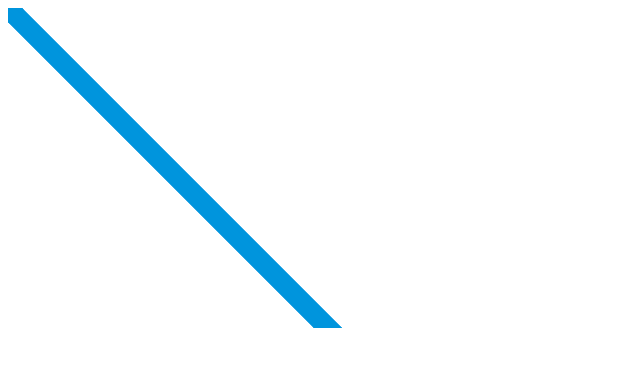
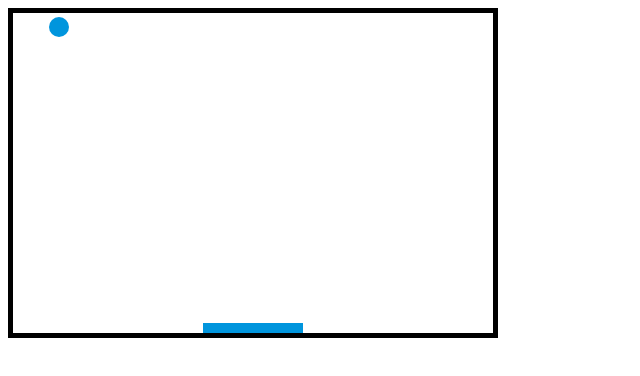
Before and after one commit to InfinityBuddha/HomeToHome, a website with bundled scripts: page index.html in a window 1280 px wide. Shown: the whole page, without its empty margins (0-640 px from the left). Built offline with nearby package versions, Linux system fonts and the light colour scheme.

Commit message:
draw paddle

```diff
--- a/index.html
+++ b/index.html
@@ -4,7 +4,7 @@
 </head>
 <body>
     <div id="root"></div>
-    <canvas id="canvas" width="480" height="320"></canvas>
+    <canvas id="canvas" width="480" height="320" style="border: 5px solid black;"></canvas>
     <script src="main.js"></script>
 </body>
 </html>
--- a/src/index.js
+++ b/src/index.js
@@ -2,33 +2,57 @@
     // Inputs, Commands
     const canvas = document.getElementById('canvas');
     const ctx = canvas.getContext('2d');
+    let dy = 4;
+    let dx = 4;
 
-    let myGame = {
-        counter: 0,
+    let game = {
         stopMain: null,
-        x: 0,
-        y: 0
+        ballRadius: 10,
+        x: 10,
+        y: 10,
+        paddleHeight: 10,
+        paddleWidth: 100
     };
 
-    function update (tFrame) {
-        myGame.stopMain = tFrame;
-        myGame.x += 1;
-        myGame.y += 1;
+    function update() {
+        ctx.clearRect(0, 0, canvas.width, canvas.height);
+        if (game.x + dx > canvas.width - game.ballRadius || game.x + dx < game.ballRadius) {
+            dx = -dx;
+        }
+
+        if (game.y + dy > canvas.height - game.ballRadius || game.y + dy < game.ballRadius) {
+            dy = -dy;
+        }
+        game.x += dx;
+        game.y += dy;
     }
 
-    function render () {
+    function render() {
+        drawTheBall();
+        drawThePaddle();
+    }
+
+    function drawTheBall() {
         ctx.beginPath();
-        ctx.arc(myGame.x, myGame.y, 10, 0, Math.PI*2);
+        ctx.arc(game.x, game.y, game.ballRadius, 0, Math.PI * 2);
+        ctx.fillStyle = "#0095DD";
+        ctx.fill();
+        ctx.closePath();
+    }
+
+    function drawThePaddle() {
+        ctx.beginPath();
+        ctx.rect((canvas.width - game.paddleWidth) / 2, canvas.height - game.paddleHeight, game.paddleWidth, game.paddleHeight);
         ctx.fillStyle = "#0095DD";
         ctx.fill();
         ctx.closePath();
     }
 
     function main(tFrame) {
-        myGame.stopMain = window.requestAnimationFrame(main);
+        game.stopMain = window.requestAnimationFrame(main);
         // main loop content
         update(tFrame);
         render()
-    };
+    }
     main(); // start the cycle
 })();
```
